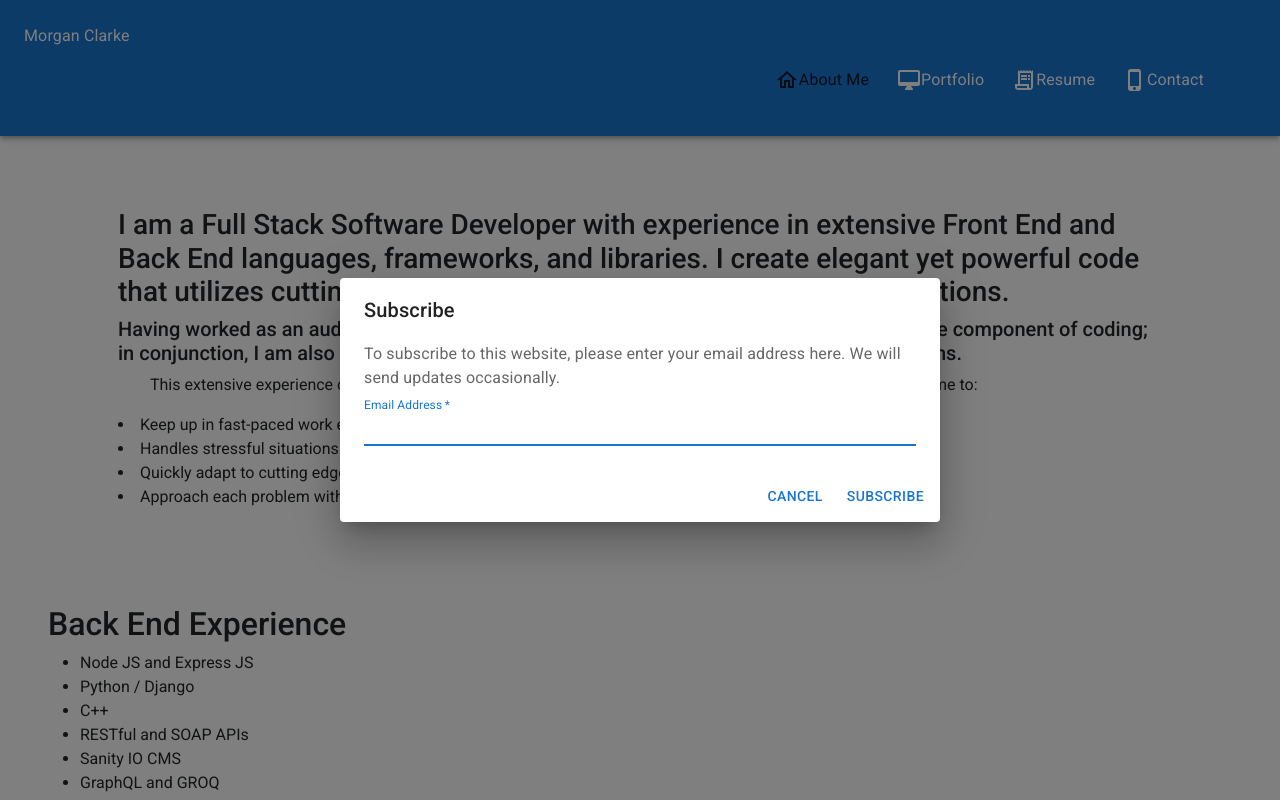
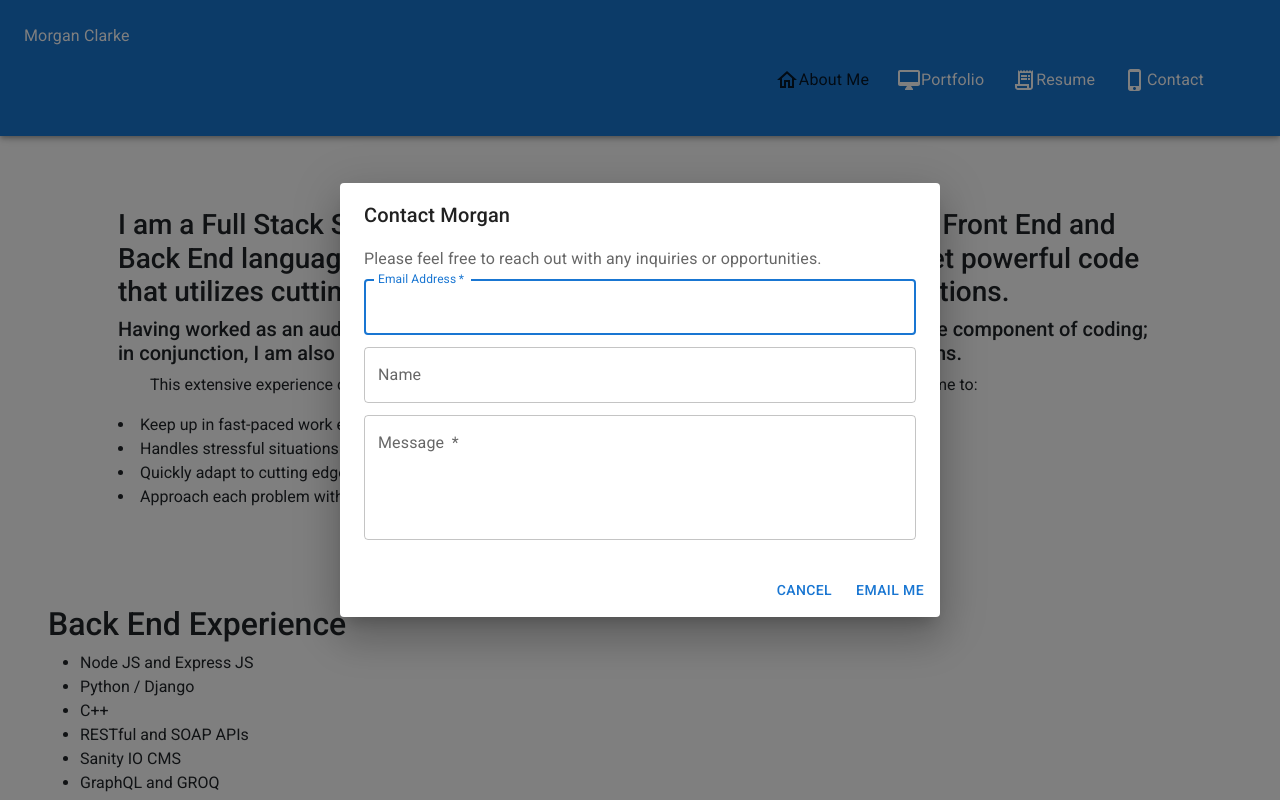
Before and after one commit to morgs999/my-portfolio, a React (Vite) app: page / in a window 1280 px wide. Both pictures are taken after a click on the button "Contact". Shown: the top 800 px of the page. Built offline with nearby package versions, Linux system fonts and the light colour scheme.

Commit message:
added in email js system for contact modal

```diff
--- a/package.json
+++ b/package.json
@@ -10,6 +10,7 @@
   "author": "Morgan Clarke",
   "license": "MIT",
   "dependencies": {
+    "@emailjs/browser": "^4.4.1",
     "@emotion/react": "^11.13.3",
     "@emotion/styled": "^11.13.0",
     "@mui/icons-material": "^5.16.7",
--- a/src/components/ContactDialog.jsx
+++ b/src/components/ContactDialog.jsx
@@ -1,4 +1,5 @@
 import * as React from 'react';
+import { useRef } from 'react';
 import Button from '@mui/material/Button';
 import TextField from '@mui/material/TextField';
 import Dialog from '@mui/material/Dialog';
@@ -6,24 +7,33 @@ import DialogActions from '@mui/material/DialogActions';
 import DialogContent from '@mui/material/DialogContent';
 import DialogContentText from '@mui/material/DialogContentText';
 import DialogTitle from '@mui/material/DialogTitle';
+import emailjs from '@emailjs/browser';
 
 export default function ContactDialog({ open, handleClose }) {
-    // const [open, setOpen] = React.useState(false);
-
-    // const handleClickOpen = () => {
-    //     setOpen(true);
-    // };
-
-    // const handleClose = () => {
-    //     setOpen(false);
-    // };
+    const form = useRef();
+    const sendEmail = (e) => {
+        // e.preventDefault();
+        console.log(form.current);
+        emailjs
+            .sendForm('service_chh28n7', 'template_rpbod4p', form.current, {
+                publicKey: 'I91x20SLJJA_MZIIw',
+            })
+            .then(
+                () => {
+                    console.log('SUCCESS!');
+                },
+                (error) => {
+                    console.log('FAILED...', error);
+                },
+            );
+    };
 
     return (
-        <React.Fragment>
-            {/* <Button variant="outlined" onClick={handleClickOpen}>
-                Open form dialog
-            </Button> */}
+        <>
+            {/* <form ref={form} onSubmit={sendEmail}> </form>*/}
             <Dialog
+                id='form'
+                ref={form}
                 open={open}
                 onClose={handleClose}
                 PaperProps={{
@@ -33,16 +43,17 @@ export default function ContactDialog({ open, handleClose }) {
                         const formData = new FormData(event.currentTarget);
                         const formJson = Object.fromEntries(formData.entries());
                         const email = formJson.email;
-                        console.log(email);
+                        form.current = formJson;
+                        // console.log(formJson);
+                        sendEmail();
                         handleClose();
                     },
                 }}
             >
-                <DialogTitle>Subscribe</DialogTitle>
+                <DialogTitle>Contact Morgan</DialogTitle>
                 <DialogContent>
                     <DialogContentText>
-                        To subscribe to this website, please enter your email address here. We
-                        will send updates occasionally.
+                        Please feel free to reach out with any inquiries or opportunities.
                     </DialogContentText>
                     <TextField
                         autoFocus
@@ -53,14 +64,34 @@ export default function ContactDialog({ open, handleClose }) {
                         label="Email Address"
                         type="email"
                         fullWidth
-                        variant="standard"
+                        variant="outlined"
+                    />
+                    <TextField
+
+                        margin="dense"
+                        id="name"
+                        name="name"
+                        label="Name "
+                        fullWidth
+                        variant="outlined"
+                    />
+                    <TextField
+                        required
+                        multiline
+                        rows={4}
+                        margin='dense'
+                        id='message'
+                        name='message'
+                        label='Message '
+                        fullWidth
+                        variant='outlined'
                     />
                 </DialogContent>
                 <DialogActions>
                     <Button onClick={handleClose}>Cancel</Button>
-                    <Button type="submit">Subscribe</Button>
+                    <Button type="submit">Email Me</Button>
                 </DialogActions>
             </Dialog>
-        </React.Fragment>
+        </>
     );
 }
--- a/src/main.jsx
+++ b/src/main.jsx
@@ -2,10 +2,8 @@ import ReactDOM from "react-dom/client";
 import { createBrowserRouter, RouterProvider } from "react-router-dom";
 import App from './app';
 import About from './pages/About'
-import Contact from './pages/Contact'
 import Portfolio from './pages/Portfolio'
 import Resume from './pages/Resume'
-import ContactModal from "./components/ContactModal";
 
 const router = createBrowserRouter([
     {
```
Also changed, not shown: 1 other file (tests, documents, lock files or other folders).
